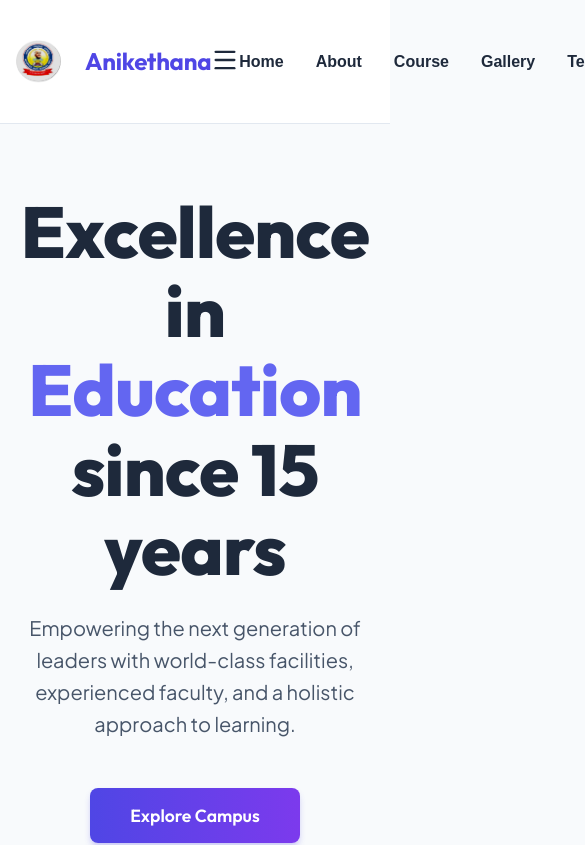
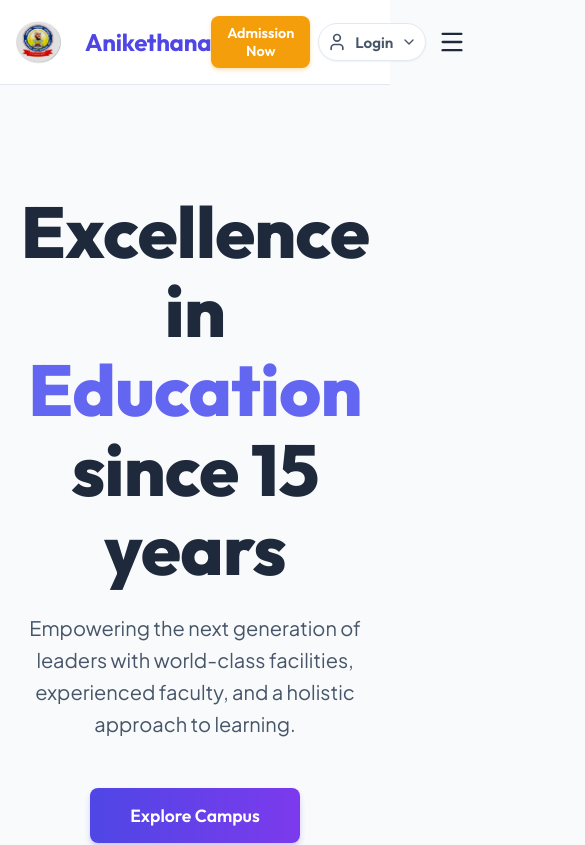
Before and after one commit to dhanushmr0211/school-erp, a React (Vite) app in the folder frontend/: page / in a window 390 px wide. Shown: the top 845 px of the page, 585 px wide, since content can reach past the window. Built offline with nearby package versions, Linux system fonts and the light colour scheme.

Commit message:
mobile responsive

```diff
--- a/frontend/src/pages/LandingPage.jsx
+++ b/frontend/src/pages/LandingPage.jsx
@@ -37,12 +37,14 @@ export default function LandingPage() {
         <div className="animate-fade-in" style={{ minHeight: "100vh" }}>
             {/* Navbar */}
             {/* Navbar */}
+            {/* Navbar */}
             <nav style={{
                 position: "fixed", top: 0, width: "100%", zIndex: 100,
                 background: "rgba(255, 255, 255, 0.95)", backdropFilter: "blur(8px)",
                 borderBottom: "1px solid var(--border-soft)"
             }}>
                 <div className="container" style={{ display: "flex", justifyContent: "space-between", alignItems: "center", padding: "1rem" }}>
+                    {/* Brand */}
                     <div className="flex items-center gap-md">
                         <img src="/logo.png" alt="Logo" style={{ width: "45px", height: "45px" }} />
                         <h1 style={{ fontSize: "1.5rem", margin: 0, color: "#4f46e5", fontWeight: 700 }}>
@@ -50,45 +52,11 @@ export default function LandingPage() {
                         </h1>
                     </div>
 
-                    {/* Mobile Toggle */}
-                    <button
-                        className="md:hidden"
-                        onClick={() => setMobileMenuOpen(!mobileMenuOpen)}
-                        style={{ background: "none", border: "none", color: "#1e293b", cursor: "pointer" }}
-                    >
-                        {mobileMenuOpen ? <X size={28} /> : <Menu size={28} />}
-                    </button>
 
-                    {/* Desktop Navigation */}
-                    <div style={{ display: "flex", alignItems: "center", gap: "2rem" }} className="hidden md:flex">
-                        {["Home", "About", "Course", "Gallery", "Teacher", "Blog", "Contact"].map((item) => (
-                            <button
-                                key={item}
-                                onClick={() => {
-                                    if (item === "Contact") {
-                                        document.getElementById('contact').scrollIntoView({ behavior: 'smooth' });
-                                    } else if (item === "About") {
-                                        document.getElementById('features').scrollIntoView({ behavior: 'smooth' });
-                                    } else if (item === "Gallery") {
-                                        document.getElementById('gallery').scrollIntoView({ behavior: 'smooth' });
-                                    } else {
-                                        window.scrollTo({ top: 0, behavior: 'smooth' });
-                                    }
-                                }}
-                                style={{
-                                    background: "none", border: "none", fontSize: "1rem", fontWeight: 600,
-                                    color: "#1e293b", cursor: "pointer", transition: "color 0.2s"
-                                }}
-                                onMouseEnter={(e) => e.target.style.color = "#4f46e5"}
-                                onMouseLeave={(e) => e.target.style.color = "#1e293b"}
-                            >
-                                {item}
-                            </button>
-                        ))}
-                    </div>
+                    {/* Right Side Actions */}
+                    <div style={{ display: "flex", alignItems: "center", gap: "0.5rem" }}>
 
-                    {/* Desktop Actions */}
-                    <div className="hidden md:flex" style={{ alignItems: "center", gap: "1rem" }}>
+                        {/* Admission Now (Visible always, slightly adjusted for mobile) */}
                         <button
                             onClick={() => document.getElementById('contact').scrollIntoView({ behavior: 'smooth' })}
                             className="btn"
@@ -99,18 +67,20 @@ export default function LandingPage() {
                                 color: "white",
                                 fontWeight: 600,
                                 border: "none",
-                                boxShadow: "0 2px 4px rgba(245, 158, 11, 0.3)"
+                                boxShadow: "0 2px 4px rgba(245, 158, 11, 0.3)",
+                                fontSize: "0.9rem"
                             }}
                         >
                             Admission Now
                         </button>
 
+                        {/* Login Button (Visible always) */}
                         <div style={{ position: "relative" }}>
                             <button
                                 onClick={() => setDropdownOpen(!dropdownOpen)}
                                 className="btn"
                                 style={{
-                                    padding: "0.5rem 1rem",
+                                    padding: "0.5rem",
                                     borderRadius: "2rem",
                                     gap: "0.5rem",
                                     background: "white",
@@ -119,9 +89,9 @@ export default function LandingPage() {
                                     boxShadow: "0 1px 2px rgba(0,0,0,0.05)"
                                 }}
                             >
-                                <User size={18} />
-                                <span className="hidden sm:inline">Login</span>
-                                <ChevronDown size={16} />
+                                <User size={20} />
+                                <span className="hidden md:inline">Login</span>
+                                <ChevronDown size={16} className="hidden md:block" />
                             </button>
 
                             {dropdownOpen && (
@@ -132,10 +102,25 @@ export default function LandingPage() {
                                 }}>
                                     <RoleOption label="Admin Login" icon={<BookOpen size={16} />} onClick={() => handleLogin('ADMIN')} />
                                     <RoleOption label="Faculty Login" icon={<Users size={16} />} onClick={() => handleLogin('FACULTY')} />
-                                    <RoleOption label="Student Login" icon={<GraduationCap size={16} />} onClick={() => handleLogin('STUDENT')} />
+                                    <RoleOption label="Student Login" icon={<GraduationCap size={16} />} onClick={() => {
+                                        setDropdownOpen(false);
+                                        handleLogin('STUDENT');
+                                    }} />
                                 </div>
                             )}
                         </div>
+
+                        {/* Mobile Menu Toggle (3 lines) */}
+                        <button
+                            className="md:hidden"
+                            onClick={() => setMobileMenuOpen(!mobileMenuOpen)}
+                            style={{
+                                background: "none", border: "none", color: "#1e293b", cursor: "pointer",
+                                padding: "0.25rem", display: "flex", alignItems: "center"
+                            }}
+                        >
+                            {mobileMenuOpen ? <X size={28} /> : <Menu size={28} />}
+                        </button>
                     </div>
                 </div>
 
@@ -147,46 +132,28 @@ export default function LandingPage() {
                         padding: "1rem", display: "flex", flexDirection: "column", gap: "1rem",
                         boxShadow: "0 4px 6px -1px rgba(0, 0, 0, 0.1)"
                     }}>
-                        {["Home", "About", "Course", "Gallery", "Teacher", "Blog", "Contact"].map((item) => (
+                        {["About Us", "Contact", "Gallery"].map((item) => (
                             <button
                                 key={item}
                                 onClick={() => {
                                     setMobileMenuOpen(false);
                                     if (item === "Contact") {
                                         document.getElementById('contact').scrollIntoView({ behavior: 'smooth' });
-                                    } else if (item === "About") {
+                                    } else if (item === "About Us") {
                                         document.getElementById('features').scrollIntoView({ behavior: 'smooth' });
                                     } else if (item === "Gallery") {
                                         document.getElementById('gallery').scrollIntoView({ behavior: 'smooth' });
-                                    } else {
-                                        window.scrollTo({ top: 0, behavior: 'smooth' });
                                     }
                                 }}
                                 style={{
                                     background: "none", border: "none", fontSize: "1.1rem", fontWeight: 600,
-                                    color: "#1e293b", textAlign: "left", padding: "0.5rem"
+                                    color: "#1e293b", textAlign: "left", padding: "0.5rem",
+                                    borderBottom: "1px solid #f1f5f9"
                                 }}
                             >
                                 {item}
                             </button>
                         ))}
-                        <hr style={{ border: "none", borderTop: "1px solid var(--border-soft)" }} />
-                        <button
-                            onClick={() => { setMobileMenuOpen(false); document.getElementById('contact').scrollIntoView({ behavior: 'smooth' }); }}
-                            className="btn"
-                            style={{
-                                padding: "0.75rem", borderRadius: "0.5rem", background: "#f59e0b",
-                                color: "white", fontWeight: 600, border: "none", width: "100%", justifyContent: "center"
-                            }}
-                        >
-                            Admission Now
-                        </button>
-                        <div style={{ display: "flex", flexDirection: "column", gap: "0.5rem" }}>
-                            <p style={{ color: "var(--text-muted)", fontSize: "0.9rem", fontWeight: 600 }}>Login Portal</p>
-                            <RoleOption label="Admin Login" icon={<BookOpen size={16} />} onClick={() => handleLogin('ADMIN')} />
-                            <RoleOption label="Faculty Login" icon={<Users size={16} />} onClick={() => handleLogin('FACULTY')} />
-                            <RoleOption label="Student Login" icon={<GraduationCap size={16} />} onClick={() => handleLogin('STUDENT')} />
-                        </div>
                     </div>
                 )}
             </nav>
@@ -371,7 +338,7 @@ export default function LandingPage() {
                     <p className="text-gray" style={{ fontSize: "0.9rem" }}>© 2025 Anikethana Educational Institution. All rights reserved.</p>
                 </div>
             </footer>
-        </div>
+        </div >
     );
 }
 
```
